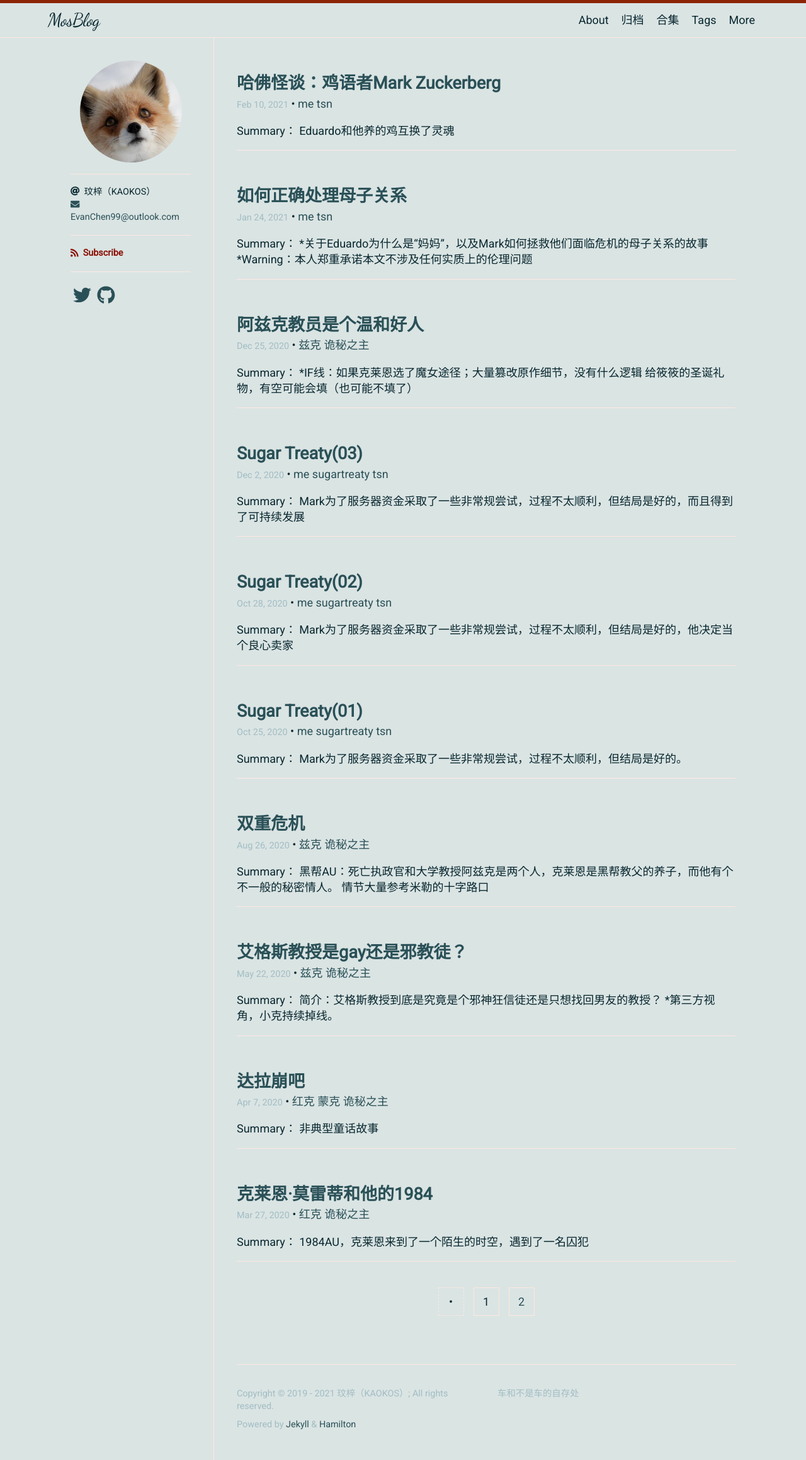
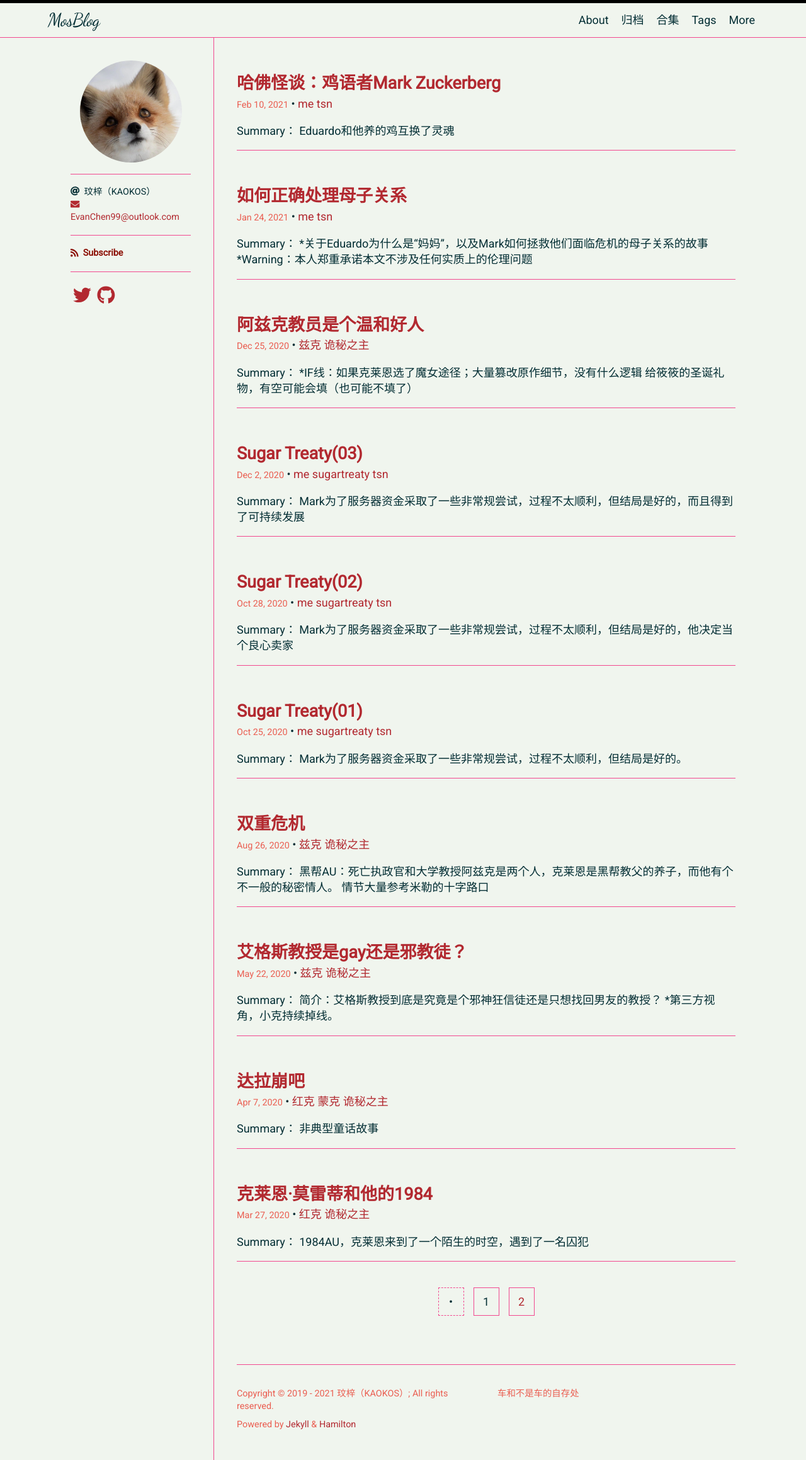
Before and after one commit to Snaky9/SBlog, a Jekyll site: the page built from index.html, in a window 1280 px wide. Shown: the whole page at 63% size. Built offline with Jekyll 4.4.1, drawn with Linux system fonts in a browser that asks for light colours; nearby versions of some CDN libraries; some web fonts are replaced; the list of posts is cut into pages by our own code.

Commit message:
new color scheme free

```diff
--- a/_config.yml
+++ b/_config.yml
@@ -33,7 +33,7 @@ exclude:
 twitter:
   username:
   card:
-logo: logo.png
+logo: https://ftp.bmp.ovh/imgs/2021/03/d2499449ece9977a.png
 social:
   name: 玟梓
   links:
--- a/_sass/hamilton/skins/freestyle.scss
+++ b/_sass/hamilton/skins/freestyle.scss
@@ -1,13 +1,13 @@
-$text-color:            #08272f !default;
-$text-color-light:      #a2bdc4 !default;
-$background-color:      #dae4e3 !default;
-$code-background-color: #f54d1e !default;
+$text-color:            #032e34 !default;
+$text-color-light:      #ea5e51 !default;
+$background-color:      #f0f5ee !default;
+$code-background-color: #f9bcbd !default;
 
-$border-color:          #f54d1e !default;
+$border-color:          #65082f !default;
 $border-color-light:    lighten($border-color, 40%) !default;
 $border-color-dark:     darken($border-color, 25%) !default;
 
-$link-base-color:       #2a5057 !default;
+$link-base-color:       #b22930 !default;
 $link-visited-color:    darken($link-base-color, 15%) !default;
 
 $table-text-color:      lighten($text-color, 18%) !default;
```
